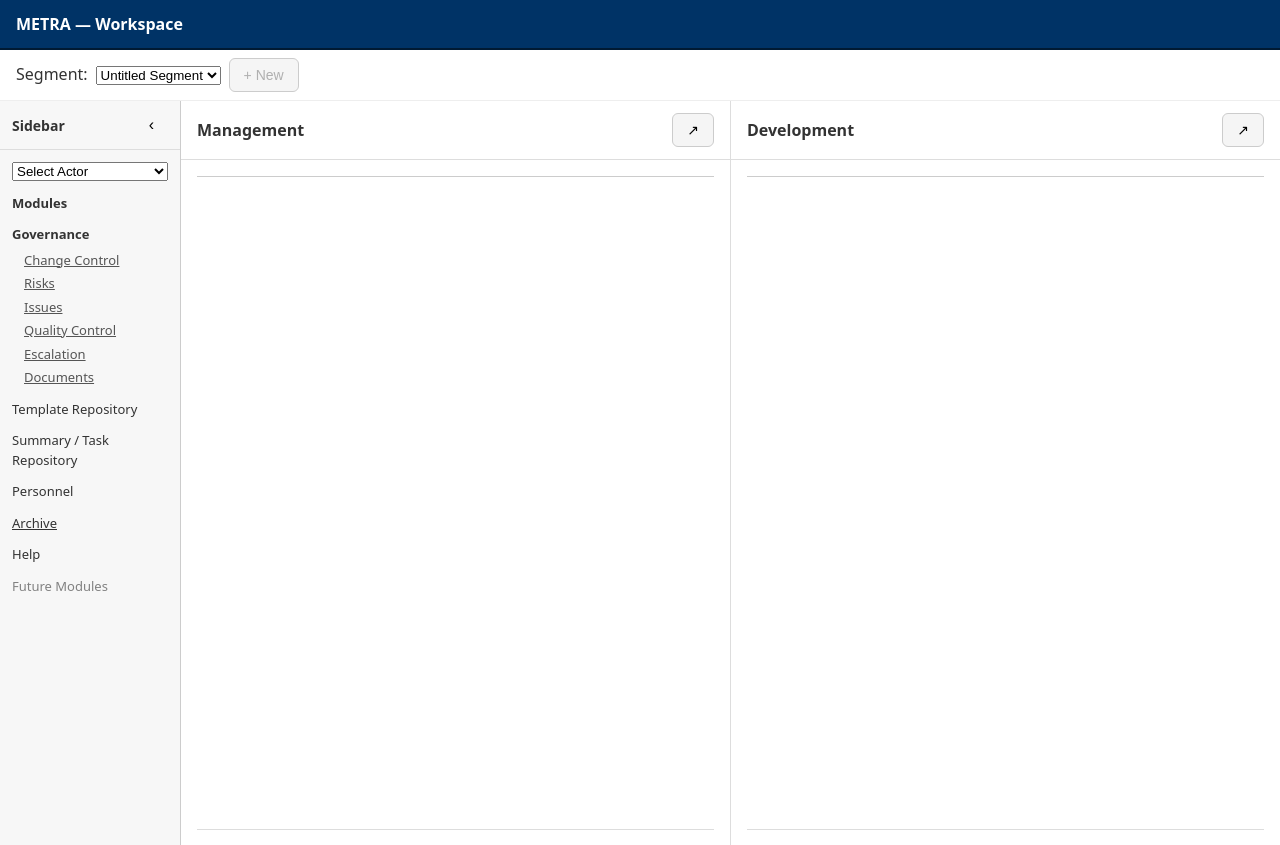
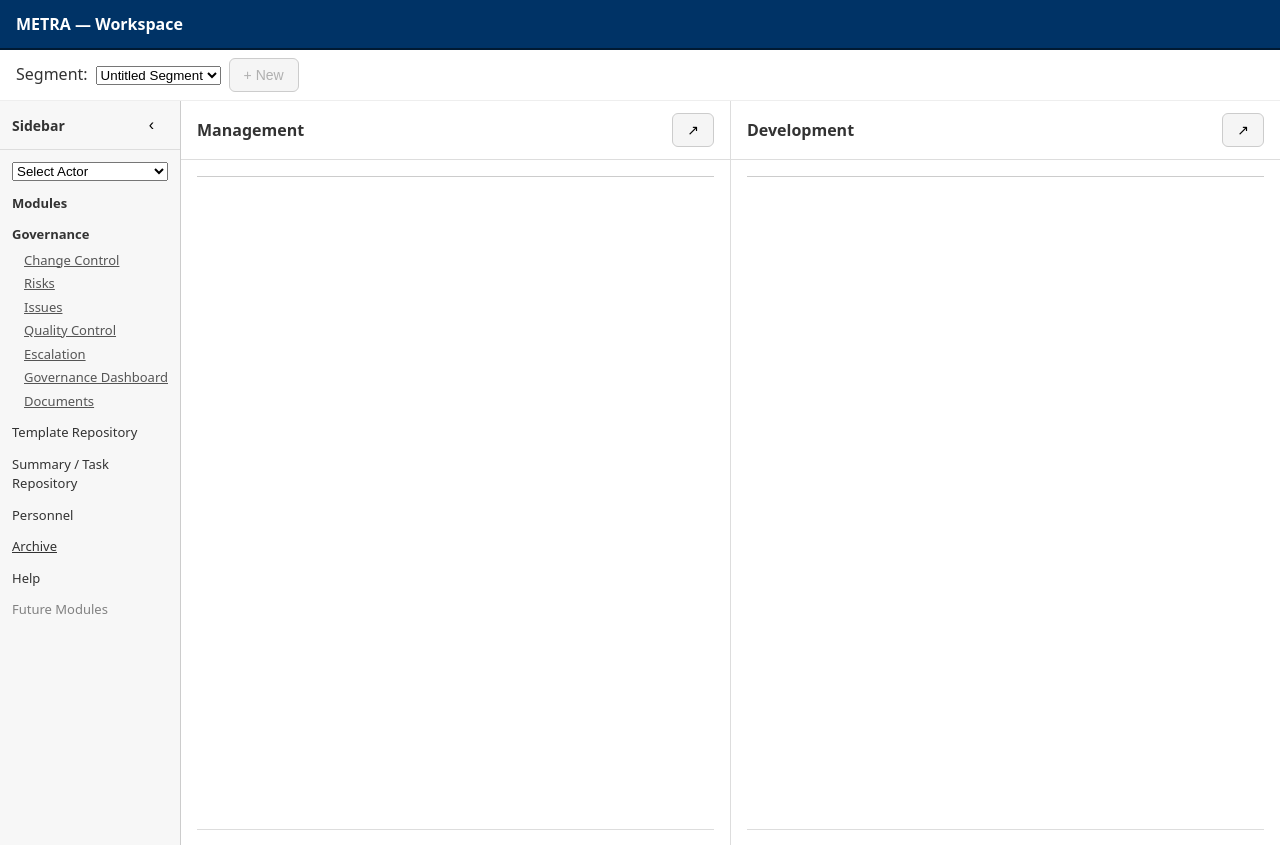
Before and after one commit to johnjkelly1945-ops/project-tracker-vite-pwa-v15, a React (Vite) app: page / in a window 1280 px wide. Both pictures are taken after a click on the button "Toggle sidebar". Built offline with nearby package versions, Linux system fonts and the light colour scheme.

Commit message:
Stage 478C.1 — governance observability dashboard shell integration

```diff
--- a/src/App.jsx
+++ b/src/App.jsx
@@ -22,6 +22,7 @@ import { saveWorkspace } from "./storage/workspaceRepository";
 import RegisterItemView from "./components/RegisterItemView";
 import DocumentModal from "./components/DocumentModal";
 import GlobalEscalationLedgerModal from "./components/GlobalEscalationLedgerModal";
+import GovernanceDashboard from "./components/GovernanceDashboard";
 
 /*
 =====================================================================
@@ -111,6 +112,7 @@ export default function App() {
   /* ===================== REPOSITORY OVERLAY (UI ONLY) ===================== */
   const [repositoryOpen, setRepositoryOpen] = useState(false);
   const [archiveOpen, setArchiveOpen] = useState(false);
+  const [governanceDashboardOpen, setGovernanceDashboardOpen] = useState(false);
   const [globalEscalationLedgerOpen, setGlobalEscalationLedgerOpen] = useState(false);
   const [activeRegisterItem, setActiveRegisterItem] = useState(null);
   const [documentItem, setDocumentItem] = useState(null);
@@ -231,7 +233,12 @@ export default function App() {
         setGlobalEscalationLedgerOpen(true);
         return;
       }
-        if (intent.type === "OPEN_REGISTER_ITEM_VIEW") {
+
+      if (intent.type === "OPEN_GOVERNANCE_DASHBOARD") {
+        setGovernanceDashboardOpen(true);
+        return;
+      }
+      if (intent.type === "OPEN_REGISTER_ITEM_VIEW") {
           console.log("INTENT RECEIVED FULL:", JSON.stringify(intent.payload, null, 2));
           const payload = intent.payload;
 
@@ -802,6 +809,12 @@ export default function App() {
         />
       )}
 
+        {governanceDashboardOpen && (
+          <GovernanceDashboard
+            onClose={() => setGovernanceDashboardOpen(false)}
+          />
+        )}
+
 
       {activeRegisterItem && (
         <RegisterItemView
--- a/src/components/Sidebar.jsx
+++ b/src/components/Sidebar.jsx
@@ -178,6 +178,12 @@ export default function Sidebar({ expanded, onToggle, derivedArtefacts = [] }) {
                     >
                       Escalation
                     </div>
+                    <div
+                      style={{ cursor: "pointer", textDecoration: "underline" }}
+                      onClick={() => emitModuleIntent("OPEN_GOVERNANCE_DASHBOARD")}
+                    >
+                      Governance Dashboard
+                    </div>
 
                   <div
                     style={{ cursor: "pointer", textDecoration: "underline" }}
```
